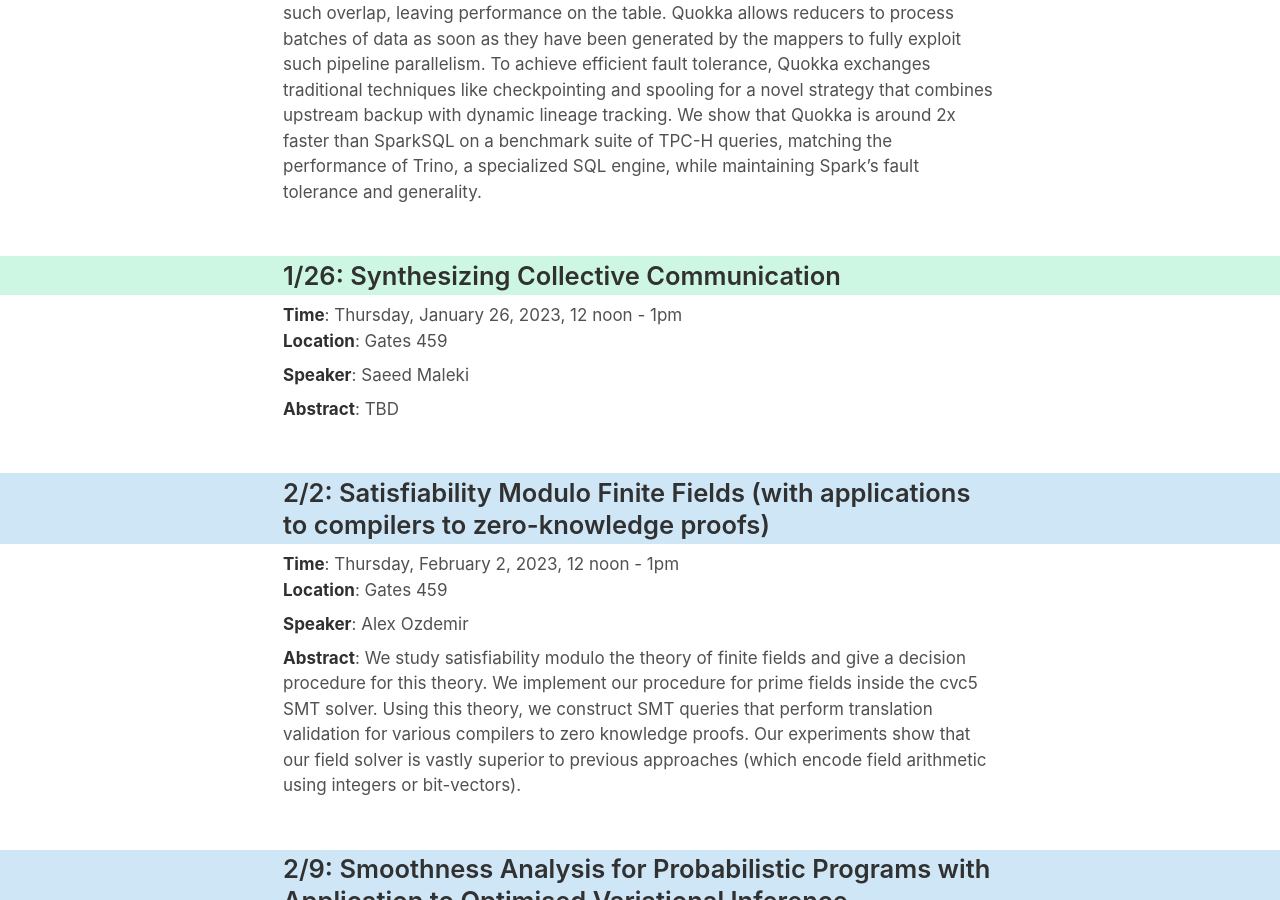
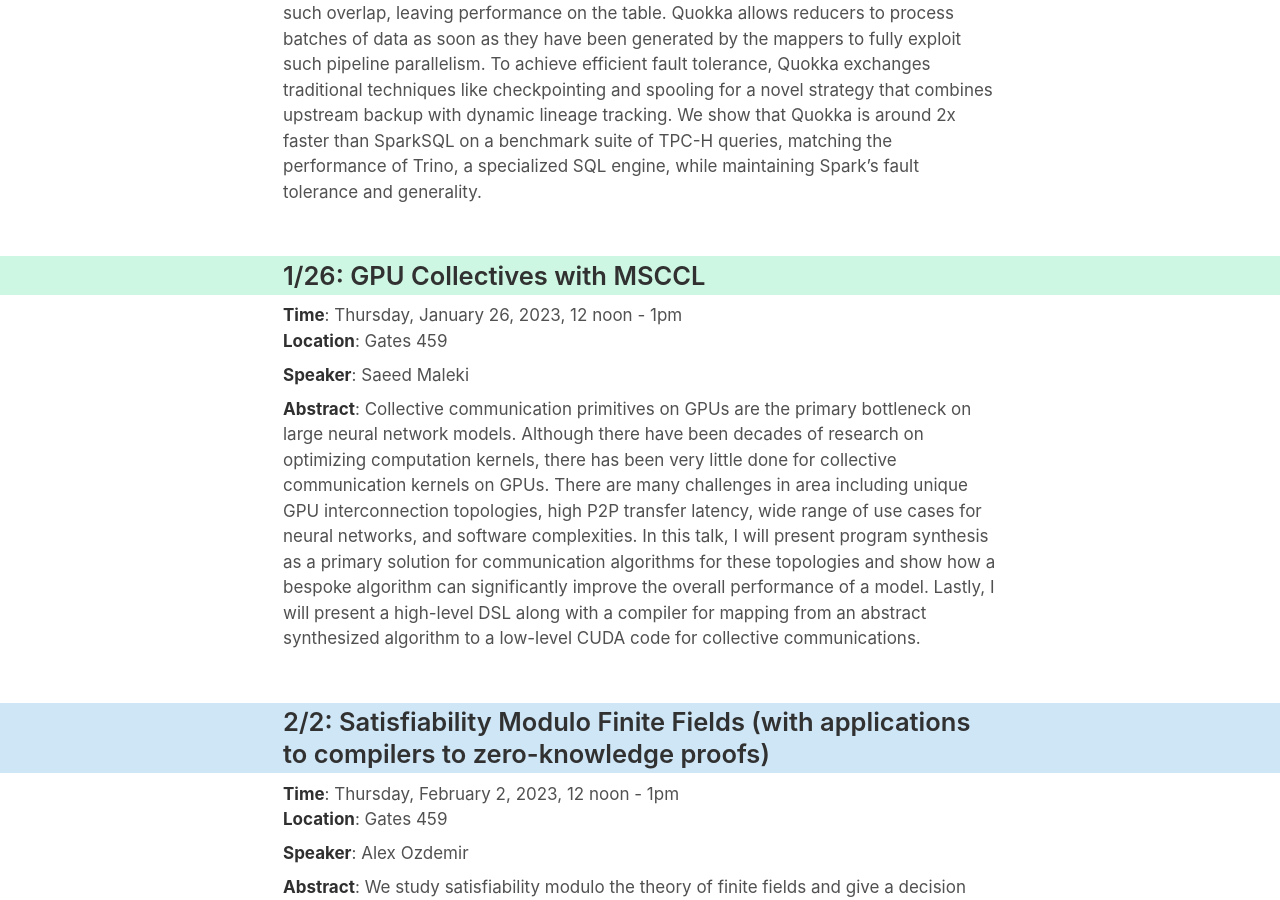
Before and after one commit to software-research-lunch/software-research-lunch.github.io, a Jekyll site: the page built from index.html, in a window 1280 px wide and 900 px high, scrolled down 980 px. Built offline with Jekyll 4.4.1, drawn with Linux system fonts in a browser that asks for light colours.

Commit message:
add next week

```diff
--- a/_data/schedule.yml
+++ b/_data/schedule.yml
@@ -58,10 +58,10 @@ y23_winter:
     bio: "Tony (Ziheng) Wang is a Stanford CS PhD student working with Alex Aiken. Before Stanford he obtained a M.Eng at MIT working with Prof. Saman Amarasinghe and Prof. Fredrik Kjolstad. He used to work on making code fast on a single machine, especially sparse and dense linear algebra programs. Now he spends most of my time thinking about distributed big data applications."
     food: ""
   - date: "2023-01-26"
-    abstract: "TBD"
-    title: "Synthesizing Collective Communication"
+    abstract: "Collective communication primitives on GPUs are the primary bottleneck on large neural network models. Although there have been decades of research on optimizing computation kernels, there has been very little done for collective communication kernels on GPUs. There are many challenges in area including unique GPU interconnection topologies, high P2P transfer latency, wide range of use cases for neural networks, and software complexities. In this talk, I will present program synthesis as a primary solution for communication algorithms for these topologies and show how a bespoke algorithm can significantly improve the overall performance of a model. Lastly, I will present a high-level DSL along with a compiler for mapping from an abstract synthesized algorithm to a low-level CUDA code for collective communications."
+    title: "GPU Collectives with MSCCL"
     speaker: "Saeed Maleki"
-    bio: ""
+    bio: "I am a Principal Research SDE working in Parasail project in RiSE Research group. My main focus recently has been on optimizing AI infrastructure. In the past two years, I have been leading MSCCL project for optimizing collective communication kernels for 1P and 3P inference and training workloads on Azure. Today, MSCCL runs communication operations for several high-profile AI workloads across Microsoft. You may read about MSCCL vision in our public repository."
     food: ""
   - date: "2023-02-02"
     abstract: "We study satisfiability modulo the theory of finite fields and give a decision procedure for this theory. We implement our procedure for prime fields inside the cvc5 SMT solver. Using this theory, we construct SMT queries that perform translation validation for various compilers to zero knowledge proofs. Our experiments show that our field solver is vastly superior to previous approaches (which encode field arithmetic using integers or bit-vectors)."
```
